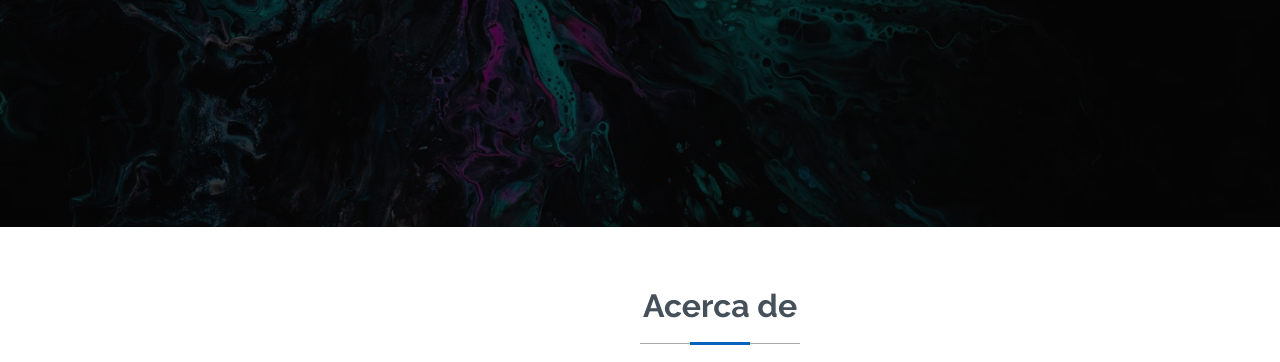
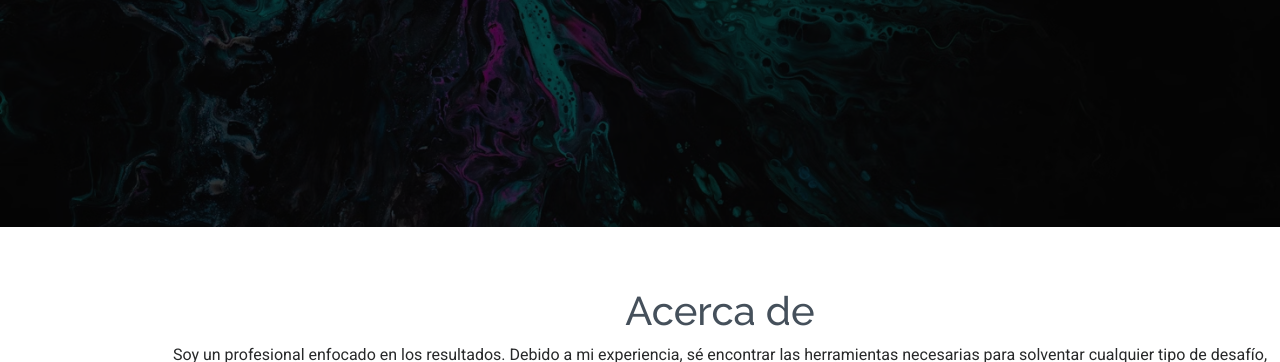
Before and after one commit to elLoki4/portnfbt, a plain HTML site: page index.html in a window 1280 px wide. Shown: the part 573-935 px from the top of the page. Drawn offline with Linux system fonts and the light colour scheme.

Commit message:
Update index.html

```diff
--- a/index.html
+++ b/index.html
@@ -127,7 +127,7 @@
       <section id="about" class="about section">
         <!-- Section Title -->
         <div class="container section-title" data-aos="fade-up">
-          <h2>Acerca de</h2>
+          <h1>Acerca de</h1>
           <p>
             Soy un profesional enfocado en los resultados. Debido a mi experiencia, sé encontrar las herramientas necesarias para solventar cualquier tipo de desafío, evolucionando constantemente. Me oriento al diseño y desarrollo de aplicaciones web, destacando mi compromiso con los resultados solicitados. Dispuesto a generar liderazgo y valor.</p>
         </div>
```
